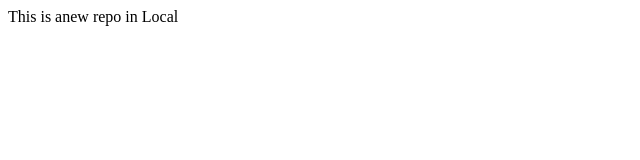
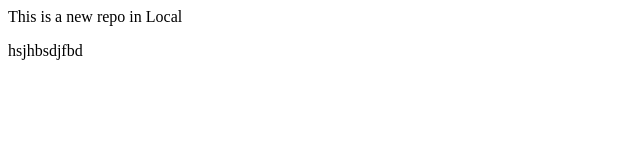
Before and after one commit to badheshubhham/localrepo, a plain HTML site: page index.html in a window 1280 px wide. Shown: the full height of the page, 0-640 px from the left. Drawn offline with Linux system fonts and the light colour scheme.

Commit message:
Another random check

```diff
--- a/index.html
+++ b/index.html
@@ -1 +1,2 @@
-<p>This is anew repo in Local</p>
+<p>This is a new repo in Local</p>
+<p>hsjhbsdjfbd</p>
```
